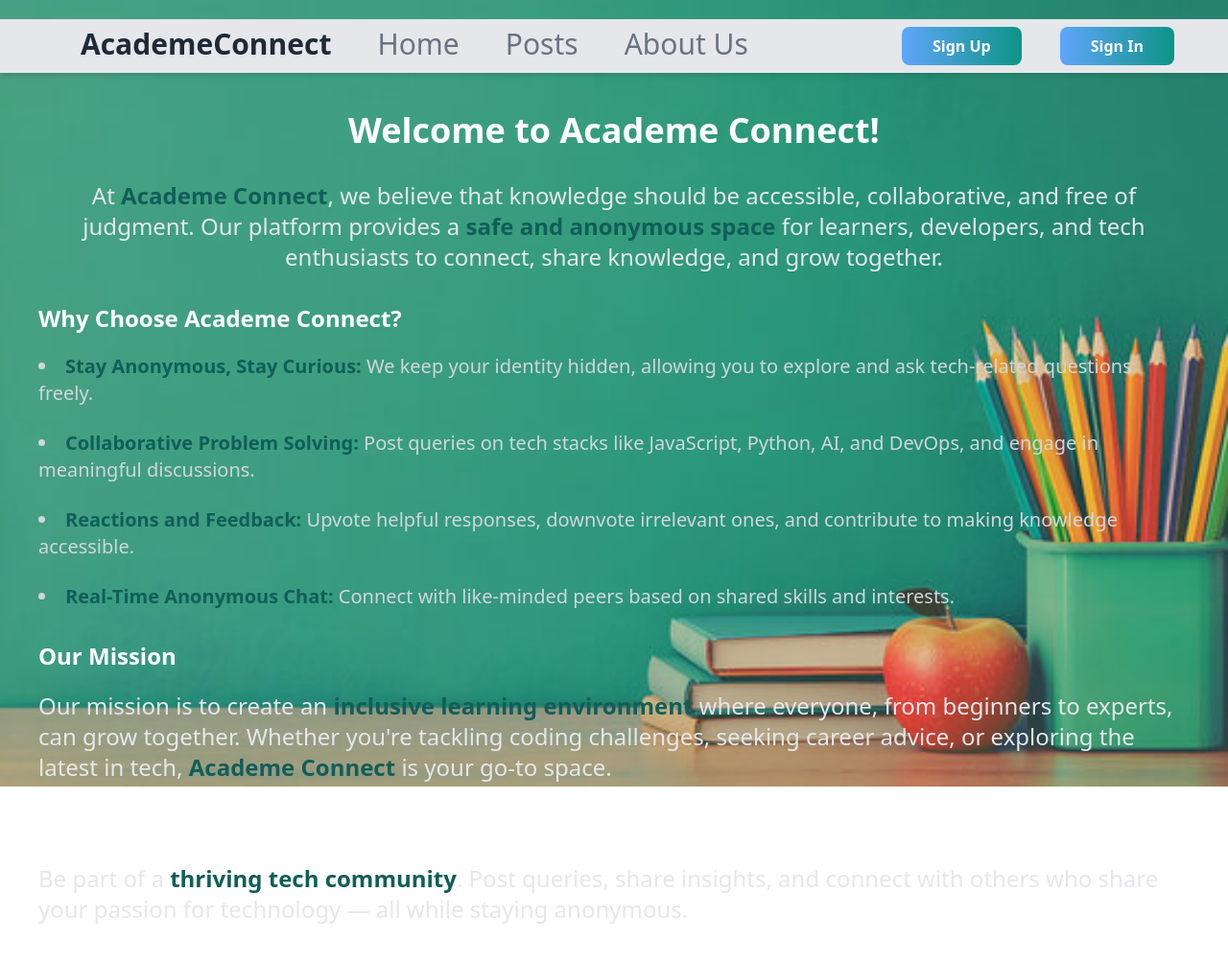
After one commit to ARlSE01/academeconnect, a Django app: page /aboutus in a window 1280 px wide. The commit adds this page. Shown: the whole page at 96% size. Run offline with Django 5.2, Linux system fonts and the light colour scheme; some libraries are stand-ins or nearby versions.

Commit message:
Created about_us page

```diff
--- a/chatapp/templates/user_chatgroups.html
+++ b/chatapp/templates/user_chatgroups.html
@@ -29,7 +29,7 @@
                                 </div>
 
                                 <div class="ml-4 flex-1 w-full">
-                                    <h3 class="text-lg font-semibold break-words w-full">{{ member.random_username }}</h3>
+                                    <h3 class="text-lg text-white font-semibold break-words w-full">{{ member.random_username }}</h3>
                                 </div>
 
                                 <a href="{% url 'start-chat' member.username %}"
--- a/connect/forms.py
+++ b/connect/forms.py
@@ -31,11 +31,11 @@ class PostForm(forms.ModelForm):
         fields = ['title', 'content']
         widgets = {
             'title': forms.TextInput(attrs={
-                'class': 'w-full p-7 rounded-lg bg-transparent border-2 border-white text-white font-semibold placeholder:text-white shadow-md focus:ring-2 focus:ring-teal-400 outline-none h-12',
+                'class': 'w-full p-7 rounded-lg bg-gray-200 border border-black text-black font-semibold placeholder:text-white focus:ring-2 focus:ring-teal-400 outline-none h-12',
                 'placeholder': 'Enter title'
             }),
             'content': forms.Textarea(attrs={
-                'class': 'w-full p-7 rounded-lg bg-transparent border-2 border-white text-white font-semibold placeholder:text-white shadow-md focus:ring focus:ring-teal-400 outline-none h-30',
+                'class': 'w-full p-7 rounded-lg bg-gray-200 border border-black text-black font-semibold placeholder:text-white focus:ring focus:ring-teal-400 outline-none h-30',
                 'placeholder': 'Enter content'
             }),
         }
--- /dev/null
+++ b/connect/templates/aboutus.html
@@ -0,0 +1,94 @@
+{% load static tailwind_tags %}
+<!DOCTYPE html>
+<html lang="en">
+<head>
+    <meta charset="UTF-8">
+    <title>Title</title>
+     <link rel="preconnect" href="https://fonts.googleapis.com">
+<link rel="preconnect" href="https://fonts.gstatic.com" crossorigin>
+<link href="https://fonts.googleapis.com/css2?family=Poppins:ital,wght@0,100;0,200;0,300;0,400;0,500;0,600;0,700;0,800;0,900;1,100;1,200;1,300;1,400;1,500;1,600;1,700;1,800;1,900&display=swap" rel="stylesheet">
+    {% tailwind_css %}
+</head>
+<body class="bg-[url('/static/uploads/abtus.jpg')] bg-no-repeat h-screen bg-cover font-poppins">
+
+<!-- Navbar -->
+<nav class="bg-gray-200 mt-5 p-2 shadow-md ">
+    <div class="max-w-full mx-12 flex justify-between items-start">
+
+        <!-- Left Section (Links) -->
+        <div class="flex space-x-12 hover:scale-105 transition-all duration-300 ease-in-out ml-7 ">
+            <h1 class="font-poppins text-gray-800 cursor-pointer text-3xl font-semibold hover:text-blue-500 hover:scale-110 duration-500 ">AcademeConnect</h1>
+            <h1 class="font-poppins text-gray-500 cursor-pointer text-3xl hover:text-blue-500 hover:scale-110 duration-500 ">Home</h1>
+            <h1 class="font-poppins text-gray-500 cursor-pointer hover:scale-110 hover:text-blue-500 transition-all duration-500 text-3xl">Posts</h1>
+            <h1 class="font-poppins text-gray-500 cursor-pointer hover:scale-110 hover:text-blue-500 transition-all duration-500 text-3xl">About Us</h1>
+        </div>
+
+        <!-- Right Section (Buttons) -->
+        <div class="flex space-x-10 hover:scale-105 transition-all duration-300 ease-in-out   ">
+            <form action="registration" method="get">
+                {% csrf_token %}
+                <button type="submit" class="bg-gradient-to-r from-blue-400 to-teal-600 text-white font-semibold px-8 py-2 rounded-lg
+               hover:opacity-90 hover:scale-110 transition-all duration-500 ease-in-out hover:text-gray-100">
+                    Sign Up
+                </button>
+            </form>
+
+            <form action="login/" method="post">
+                {% csrf_token %}
+                <button type="submit" class="bg-gradient-to-r from-blue-400 to-teal-600 text-white font-semibold px-8 py-2 rounded-lg  hover:opacity-90 hover:scale-110 transition-all duration-500 ease-in-out hover:text-gray-100">
+                    Sign In
+                </button>
+            </form>
+        </div>
+
+    </div>
+</nav>
+<div class="mx-auto p-10 text-white">
+    <h1 class="text-4xl font-bold text-center mb-8 text-white">Welcome to Academe Connect!</h1>
+
+    <p class="text-2xl text-gray-200 text-center mb-8">
+        At <span class="font-semibold text-teal-800">Academe Connect</span>, we believe that knowledge should be accessible, collaborative, and free of judgment.
+        Our platform provides a <span class="text-teal-800 font-semibold">safe and anonymous space</span> for learners, developers, and tech enthusiasts to
+        connect, share knowledge, and grow together.
+    </p>
+
+    <h2 class="text-2xl font-bold text-white mt-8">Why Choose Academe Connect?</h2>
+
+    <ul class="list-disc list-inside space-y-6 text-gray-300 mt-5 text-xl">
+        <li>
+            <span class="font-semibold text-teal-800">Stay Anonymous, Stay Curious:</span>
+            We keep your identity hidden, allowing you to explore and ask tech-related questions freely.
+        </li>
+        <li>
+            <span class="font-semibold text-teal-800">Collaborative Problem Solving:</span>
+            Post queries on tech stacks like JavaScript, Python, AI, and DevOps, and engage in meaningful discussions.
+        </li>
+        <li>
+            <span class="font-semibold text-teal-800">Reactions and Feedback:</span>
+            Upvote helpful responses, downvote irrelevant ones, and contribute to making knowledge accessible.
+        </li>
+        <li>
+            <span class="font-semibold text-teal-800">Real-Time Anonymous Chat:</span>
+            Connect with like-minded peers based on shared skills and interests.
+        </li>
+    </ul>
+
+    <h2 class="text-2xl font-bold text-white mt-8">Our Mission</h2>
+
+    <p class="text-2xl text-gray-200 mt-5">
+        Our mission is to create an <span class="font-semibold text-teal-800">inclusive learning environment</span> where everyone,
+        from beginners to experts, can grow together. Whether you're tackling coding challenges, seeking career advice,
+        or exploring the latest in tech, <span class="font-semibold text-teal-800">Academe Connect</span> is your go-to space.
+    </p>
+
+    <h2 class="text-2xl font-bold text-white mt-8">Join Us Today!</h2>
+
+    <p class="text-2xl text-gray-200 mt-5">
+        Be part of a <span class="text-teal-800 font-semibold">thriving tech community</span>. Post queries, share insights, and connect
+        with others who share your passion for technology — all while staying anonymous.
+    </p>
+
+</div>
+
+</body>
+</html>
--- a/connect/templates/myposts.html
+++ b/connect/templates/myposts.html
@@ -10,7 +10,7 @@
     <div class="mt-6 h-96 overflow-y-auto space-y-2">
 
     {% for post in posts %}
-        <div class="flex items-center justify-between mb-2 bg-white/50 p-4 rounded-lg shadow-md mx-6 w-11/12 transition-all hover:scale-105 duration-300 ease-in-out hover:border-gray-700 block ">
+        <div class="flex items-center justify-between mb-2 bg-white/50 text-white p-4 rounded-lg shadow-md mx-6 w-11/12 transition-all hover:scale-105 duration-300 ease-in-out hover:border-gray-700 block ">
         <div>
             <h3 class="text-xl font-semibold">{{ post.title }}</h3>
             <p class="text-black-400">{{ post.content }}</p>
--- a/connect/urls.py
+++ b/connect/urls.py
@@ -21,4 +21,5 @@ urlpatterns = [
     path('post/<int:post_id>/edit/', views.edit_post, name='edit_post'),  # Edit a Post
     path('post/<int:post_id>/delete/', views.delete_post, name='delete_post'),  # Delete a Post
     path('account',views.update_user, name='update_user'),
+    path('aboutus',views.aboutus, name='aboutus'),
 ]
--- a/connect/views.py
+++ b/connect/views.py
@@ -284,6 +284,9 @@ def comment_dislike(request, comment_id):
     post.author.update_likes_dislikes()
     return JsonResponse({'likes': post.likes, 'dislikes': post.dislikes})
 
+def aboutus(request):
+    return render(request, 'aboutus.html')
+
     # post.dislikes+=1
     # post.save()
     # post.author.update_likes_dislikes()
--- a/theme/static/css/dist/styles.css
+++ b/theme/static/css/dist/styles.css
@@ -927,6 +939,14 @@ select {
   margin-top: 3vw;
 }
 
+.mb-8 {
+  margin-bottom: 2rem;
+}
+
+.mt-8 {
+  margin-top: 2rem;
+}
+
 .block {
   display: block;
 }
@@ -1147,8 +1184,28 @@ select {
   cursor: pointer;
 }
 
+.list-inside {
+  list-style-position: inside;
+}
+
+.list-disc {
+  list-style-type: disc;
+}
+
 .grid-cols-2 {
   grid-template-columns: repeat(2, minmax(0, 1fr));
+}
+
+.grid-cols-4 {
+  grid-template-columns: repeat(4, minmax(0, 1fr));
+}
+
+.grid-cols-6 {
+  grid-template-columns: repeat(6, minmax(0, 1fr));
+}
+
+.grid-cols-7 {
+  grid-template-columns: repeat(7, minmax(0, 1fr));
 }
 
 .flex-col {
@@ -1473,6 +1538,18 @@ select {
 
 .bg-gradient-to-r {
   background-image: linear-gradient(to right, var(--tw-gradient-stops));
+}
+
+.bg-\[url\(\'\/static\/uploads\/every\.jpg\'\)\] {
+  background-image: url('/static/uploads/every.jpg');
+}
+
+.bg-\[url\(\'\/static\/uploads\/everybg\.jpg\'\)\] {
+  background-image: url('/static/uploads/everybg.jpg');
+}
+
+.bg-\[url\(\'\/static\/uploads\/abtus\.jpg\'\)\] {
+  background-image: url('/static/uploads/abtus.jpg');
 }
 
 .from-\[\#36D2DD\] {
@@ -1775,9 +1852,37 @@ select {
   color: rgb(255 255 255 / 0.8);
 }
 
-.text-gray-900 {
-  --tw-text-opacity: 1;
-  color: rgb(17 24 39 / var(--tw-text-opacity, 1));
+.text-gray-200 {
+  --tw-text-opacity: 1;
+  color: rgb(229 231 235 / var(--tw-text-opacity, 1));
+}
+
+.text-teal-600 {
+  --tw-text-opacity: 1;
+  color: rgb(13 148 136 / var(--tw-text-opacity, 1));
+}
+
+.text-teal-500 {
+  --tw-text-opacity: 1;
+  color: rgb(20 184 166 / var(--tw-text-opacity, 1));
+}
+
+.text-teal-300 {
+  --tw-text-opacity: 1;
+  color: rgb(94 234 212 / var(--tw-text-opacity, 1));
+}
+
+.text-white\/30 {
+  color: rgb(255 255 255 / 0.3);
+}
+
+.text-white\/90 {
+  color: rgb(255 255 255 / 0.9);
+}
+
+.text-teal-800 {
+  --tw-text-opacity: 1;
+  color: rgb(17 94 89 / var(--tw-text-opacity, 1));
 }
 
 .underline {
```
Also changed, not shown: other parts of theme/static/css/dist/styles.css (+86 -61 lines), connect/templates/createpost.html (+37 -29 lines), connect/static/uploads/abtus.jpg (added), db.sqlite3.
